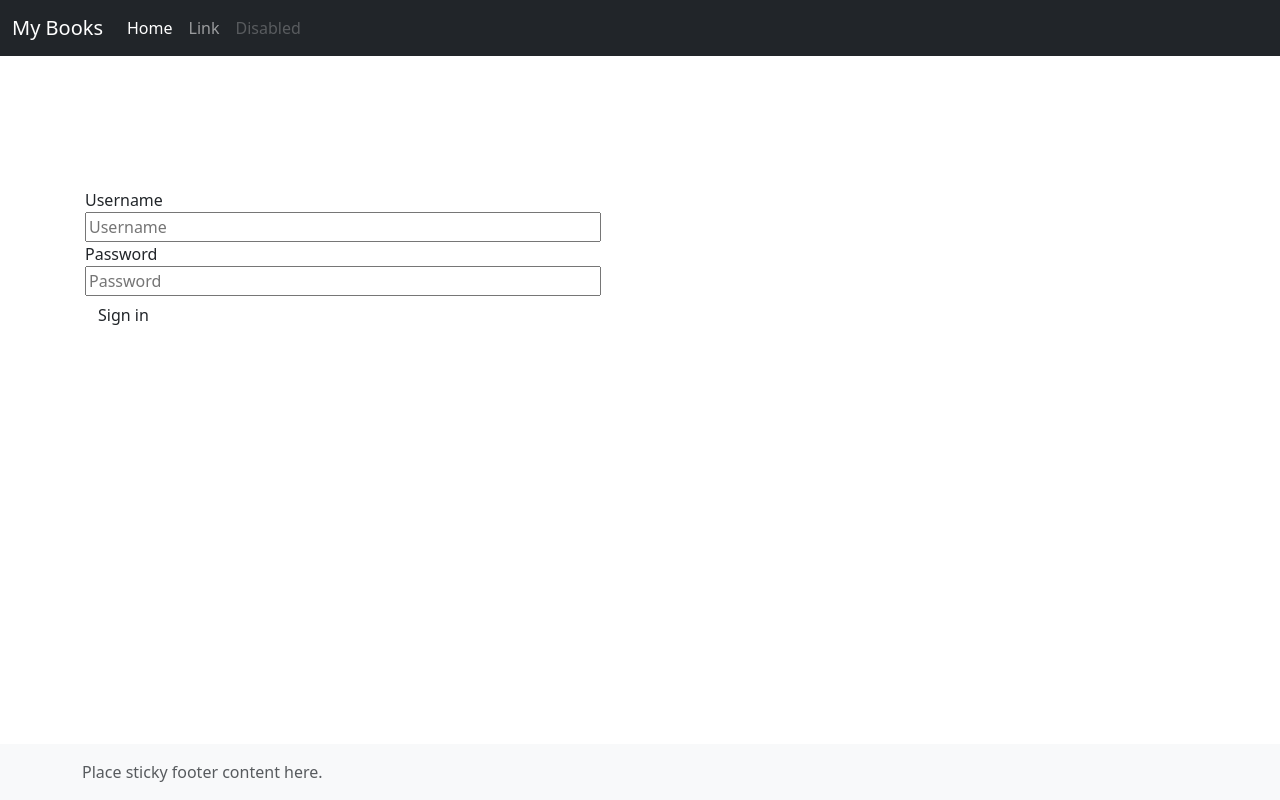
After one commit to THEGHOSTSOLDIER/Flask-Mini-Website, a Flask app: page /login/ in a window 1280 px wide. The commit adds this page. Run offline with Flask 2, Linux system fonts and the light colour scheme; some libraries are stand-ins or nearby versions.

Commit message:
add login and logout features

```diff
--- a/tuto/templates/baseBS.html
+++ b/tuto/templates/baseBS.html
@@ -35,10 +35,15 @@
                       <a class="nav-link disabled">Disabled</a>
                     </li>
                   </ul>
-                  <form class="d-flex" role="search">
-                    <input class="form-control me-2" type="search" placeholder="Search" aria-label="Search">
-                    <button class="btn btn-outline-success" type="submit">Search</button>
-                  </form>
+                  <ul class="nav navbar-nav navbar-right">
+                    {% if current_user.is_authenticated %}
+                    <li><a class="nav-link disabled" style="color:aliceblue">{{ current_user.username }}</a></li>
+                    <li><a href="{{ url_for('logout') }}">
+                       <button class="btn btn-outline-success">Logout</button>
+                        </a>
+                    </li>
+                    {% endif %}
+                 </ul>
                 </div>
               </div>
             </nav>
--- /dev/null
+++ b/tuto/templates/login.html
@@ -0,0 +1,32 @@
+{% extends "baseBS.html" %}
+{% block styles %}
+{{ super() }}
+<link rel="stylesheet" href="{{ url_for('static', filename='home.css')}}">
+{% endblock %}
+{% block content %}
+<form class="form -horizontal" role="form" method="POST"
+   action="{{ url_for('login') }}">
+   {{ form.hidden_tag() }}
+   <div class="form -group">
+      <label for="username" class="col-sm-2 control -label"
+         >{{ form.username.label }}</label>
+      <div class="col-sm-10">
+         {{ form.username(size=50, class_="form -control",
+         placeholder="Username") }}
+      </div>
+   </div>
+   <div class="form -group">
+      <label for="password" class="col-sm-2 control -label"
+         >{{ form.password.label }}</label>
+      <div class="col-sm-10">
+         {{ form.password(size=50, class_="form -control",
+         placeholder="Password") }}
+      </div>
+   </div>
+   <div class="form -group">
+      <div class="col-sm-offset -2 col-sm-10">
+         <button type="submit" class="btn btn-default">Sign in</button>
+      </div>
+   </div>
+</form>
+{% endblock %}
--- a/tuto/views.py
+++ b/tuto/views.py
@@ -4,6 +4,14 @@ from .models import Author,get_sample, get_book_detail, get_author
 
 from flask_wtf import FlaskForm
 from wtforms import StringField, HiddenField, validators
+
+from wtforms import PasswordField
+from .models import User
+from hashlib import sha256
+
+from flask_login import login_user , current_user
+from flask import request
+from flask_login import logout_user
 
 
 class AuthorForm(FlaskForm):
@@ -73,3 +81,32 @@ def save_author():
     return render_template(
         "edit-author.html",
         author=a,form=f)
+
+class LoginForm(FlaskForm):
+    username = StringField('Username')
+    password = PasswordField('Password')
+    def get_authenticated_user(self):
+        user = User.query.get(self.username.data)
+        if user is None:
+            return None
+        m = sha256()
+        m.update(self.password.data.encode())
+        passwd = m.hexdigest()
+        return user if passwd == user.password else None
+
+@app.route("/login/", methods=("GET","POST",))
+def login():
+    f = LoginForm()
+    if f.validate_on_submit():
+        user = f.get_authenticated_user()
+        if user:
+            login_user(user)
+            return redirect(url_for("home"))
+    return render_template(
+        "login.html",
+        form=f)
+
+@app.route("/logout/")
+def logout():
+    logout_user()
+    return redirect(url_for('home'))
```
